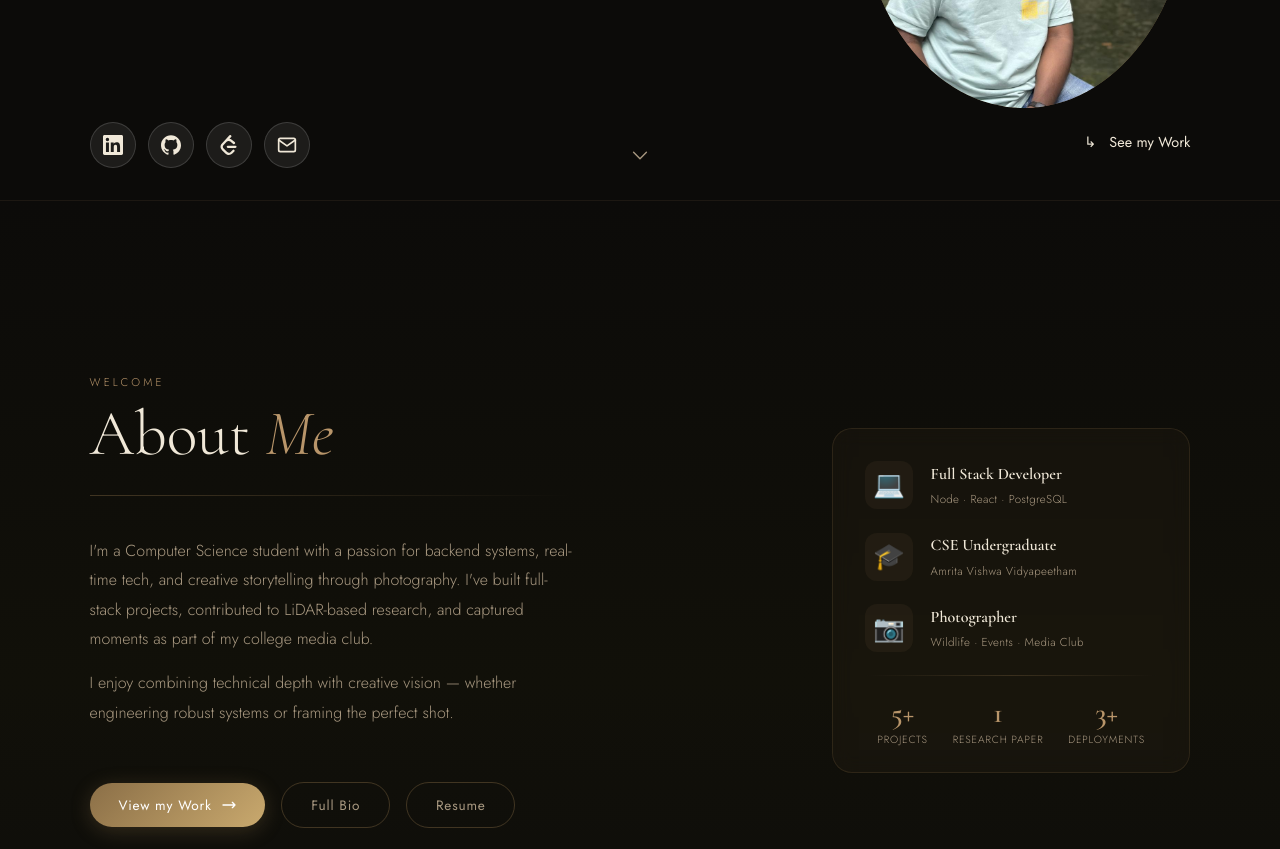
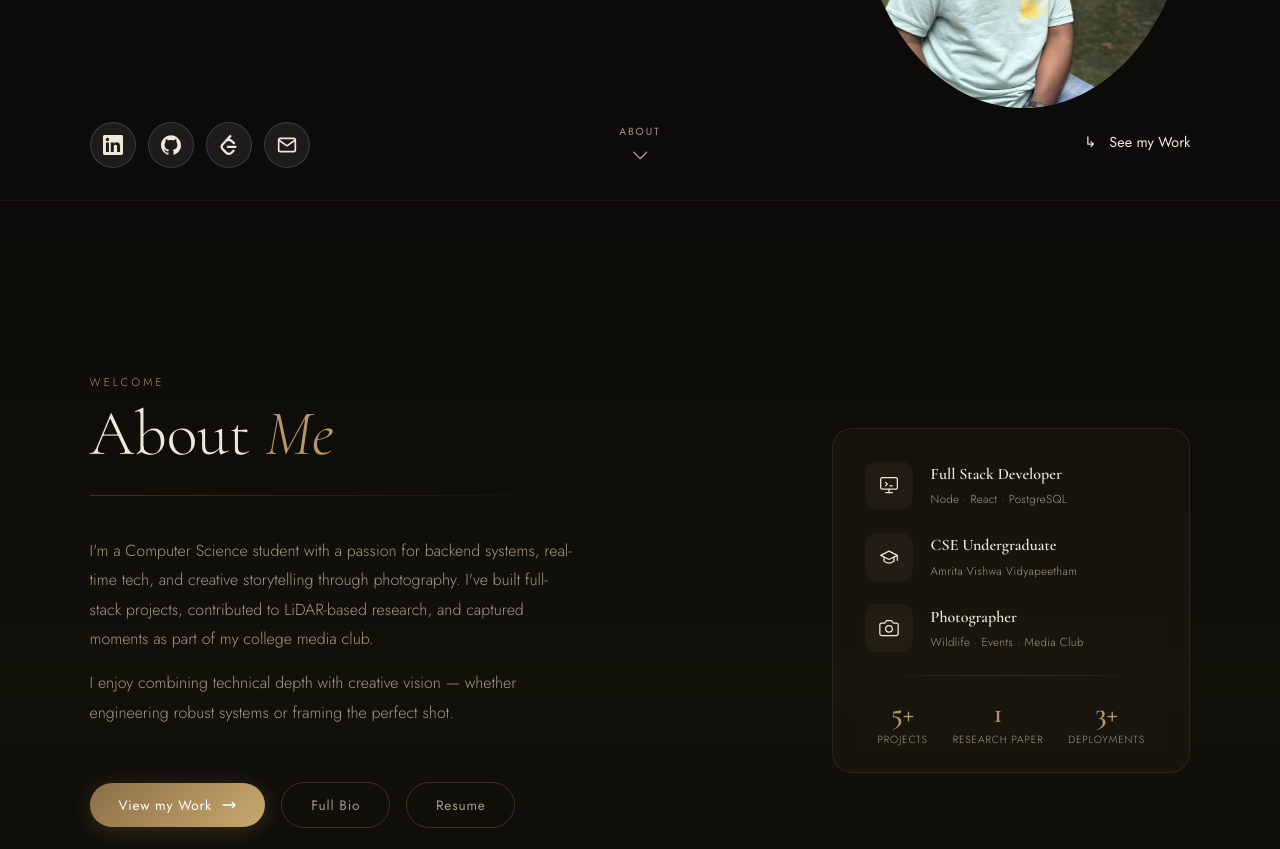
Before and after one commit to abhii-navv/My-Protfolio, a React (Vite) app: page / in a window 1280 px wide. Shown: the part 600-1449 px from the top of the page. Built offline with nearby package versions, Linux system fonts and the light colour scheme.

Commit message:
Update App.jsx

```diff
--- a/src/App.jsx
+++ b/src/App.jsx
@@ -99,7 +99,7 @@ function HomePage({ onNav }) {
 
         {/* Scroll-down indicator */}
         <button className="home-scroll-down" onClick={scrollToAbout} aria-label="Scroll to About">
-          <span className="home-scroll-label"></span>
+          <span className="home-scroll-label">About</span>
           <svg viewBox="0 0 24 24" fill="none" stroke="currentColor" strokeWidth="1.5">
             <path strokeLinecap="round" strokeLinejoin="round" d="M19 9l-7 7-7-7" />
           </svg>
@@ -134,15 +134,39 @@ function HomePage({ onNav }) {
         <div className="home-about-visual">
           <div className="home-about-card">
             <div className="hac-row">
-              <span className="hac-icon">💻</span>
-              <div><div className="hac-title">Full Stack Developer</div><div className="hac-sub">Node · React · PostgreSQL</div></div>
+              <span className="hac-icon">
+                <svg width="20" height="20" viewBox="0 0 24 24" fill="none" stroke="currentColor" strokeWidth="1.5" strokeLinecap="round" strokeLinejoin="round">
+                  <rect x="2" y="3" width="20" height="14" rx="2" />
+                  <path d="M8 21h8M12 17v4" />
+                  <path d="M8 9l2 2-2 2M13 13h3" />
+                </svg>
+              </span>
+              <div>
+                <div className="hac-title">Full Stack Developer</div>
+                <div className="hac-sub">Node · React · PostgreSQL</div>
+              </div>
             </div>
+
             <div className="hac-row">
-              <span className="hac-icon">🎓</span>
-              <div><div className="hac-title">CSE Undergraduate </div><div className="hac-sub">Amrita Vishwa Vidyapeetham </div></div>
+              <span className="hac-icon">
+                <svg width="20" height="20" viewBox="0 0 24 24" fill="none" stroke="currentColor" strokeWidth="1.5" strokeLinecap="round" strokeLinejoin="round">
+                  <path d="M22 10v6M2 10l10-5 10 5-10 5z" />
+                  <path d="M6 12v5c3 3 9 3 12 0v-5" />
+                </svg>
+              </span>
+              <div>
+                <div className="hac-title">CSE Undergraduate</div>
+                <div className="hac-sub">Amrita Vishwa Vidyapeetham</div>
+              </div>
             </div>
+
             <div className="hac-row">
-              <span className="hac-icon">📷</span>
+              <span className="hac-icon">
+                <svg width="20" height="20" viewBox="0 0 24 24" fill="none" stroke="currentColor" strokeWidth="1.5" strokeLinecap="round" strokeLinejoin="round">
+                  <path d="M23 19a2 2 0 0 1-2 2H3a2 2 0 0 1-2-2V8a2 2 0 0 1 2-2h4l2-3h6l2 3h4a2 2 0 0 1 2 2z" />
+                  <circle cx="12" cy="13" r="4" />
+                </svg>
+              </span>
               <div><div className="hac-title">Photographer</div><div className="hac-sub">Wildlife · Events · Media Club</div></div>
             </div>
             <div className="hac-divider" />
```
